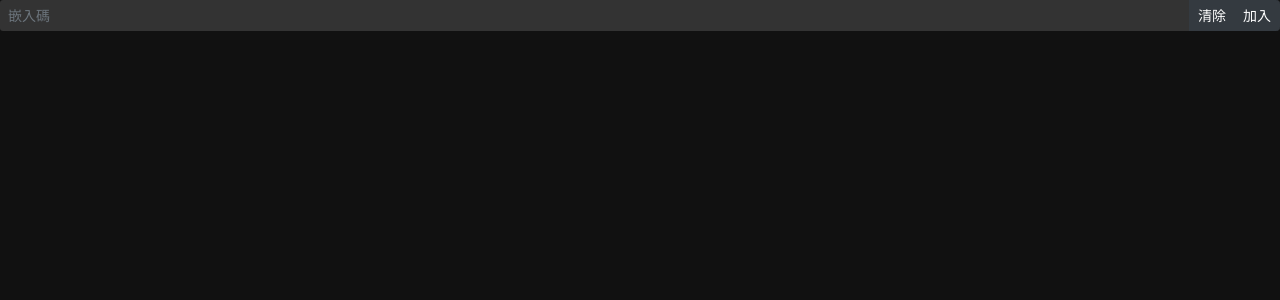
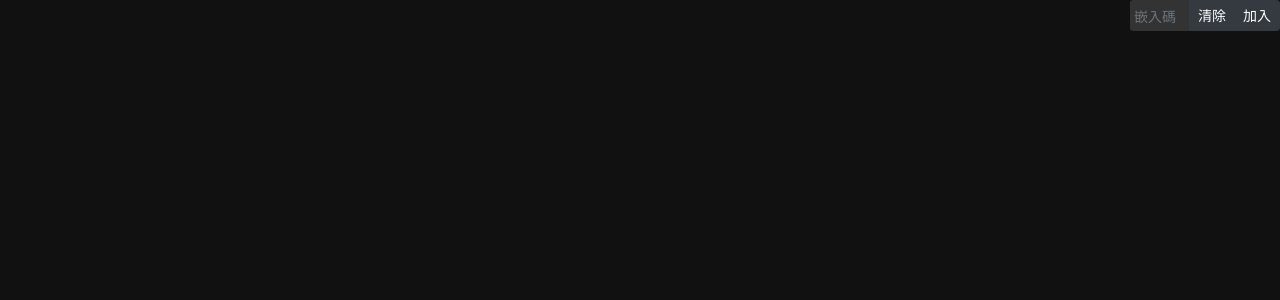
Before and after one commit to peefly/embed-stack, a React (Create React App) app: page / in a window 1280 px wide. Shown: the top 300 px of the page. Built offline with nearby package versions, Linux system fonts and the light colour scheme.

Commit message:
feat: reduce input size. add embed code retrieval help

```diff
--- a/public/index.html
+++ b/public/index.html
@@ -20,6 +20,7 @@
       Learn how to configure a non-root public URL by running `npm run build`.
     -->
     <title>EmbedStack</title>
+    <link href="https://fonts.googleapis.com/css?family=Noto+Sans+TC&display=swap" rel="stylesheet">
   </head>
   <body>
     <noscript>You need to enable JavaScript to run this app.</noscript>
--- a/src/App.js
+++ b/src/App.js
@@ -13,7 +13,6 @@ function App() {
       <div className="EmbedContainer">
         <EmbedContainer />
       </div>
-
     </div>
 
   );
--- a/src/App.scss
+++ b/src/App.scss
@@ -4,10 +4,9 @@ body {
     .InputContainer {
       display: block;
       position: absolute;
-      width: 100%;
       top: 0px;
-      left: 0px;
-      z-index: 10000;
+      right: 0px;
+      z-index: 1;
     }
     .EmbedContainer {
       display:block;
--- a/src/components/InputOperator.js
+++ b/src/components/InputOperator.js
@@ -1,5 +1,5 @@
 import uuidv1 from 'uuid/v1'
-import Counter from 'utility/counter'
+import Counter from 'utility/Counter'
 
 const isTwitch = (rawData) => {
   return rawData.includes("https://player.twitch.tv/?channel=")
--- a/src/components/InputPanel.js
+++ b/src/components/InputPanel.js
@@ -1,7 +1,8 @@
-import React from 'react'
-import { Button, InputGroup, Form } from 'react-bootstrap';
+import React, {useState} from 'react'
+import { Button, InputGroup, Form, OverlayTrigger, Modal, Tooltip } from 'react-bootstrap';
 import { getEmbedData } from './InputOperator'
 import { initialEmbedListDataState } from 'reducers/AppReducer'
+import './InputPanel.scss'
 
 export const InputPanel = (props) => {
   const { embedListData, addHandler, setEmbedInputRawHandler } = props
@@ -16,19 +17,72 @@ export const InputPanel = (props) => {
   const inputStyle = {
     backgroundColor: "#333",
     color: "#aaa",
-    border: "0px solid #fff"
+    border: "0px solid #fff",
+    width: 60,
+    flex: "none",
+    padding: "4px",
   }
 
+  const [showEmbedHelp, setShowEmbedHelp] = useState(false);
+
+  const EmbedHelpModal = (props) => {
+    return (
+      <Modal {...props} size="sm" aria-labelledby="contained-modal-title-vcenter" centered>
+        <Modal.Header closeButton>
+          <Modal.Title id="contained-modal-title-vcenter">
+            嵌入碼取得方式
+          </Modal.Title>
+        </Modal.Header>
+        <Modal.Body>
+          <p>
+            <strong style={{color: "#B200FF"}}>Twitch</strong><br />
+            <span>[實況右下角分享] → [嵌入式頻道]</span>
+          </p>
+          <p>
+            <strong>
+              <a href="https://www.facebook.com/help/1570724596499071" target="_blank"
+                rel="noopener noreferrer" style={{color: "#0023FF", textDecoration: "underline"}}>
+                Facebook
+              </a>
+            </strong><br />
+            <span>[實況右上角小鈴鐺旁三點] → [嵌入]</span>
+          </p>
+          <p>
+            <strong>
+              <a href="https://support.google.com/youtube/answer/171780" target="_blank"
+                rel="noopener noreferrer" style={{color: "#FF0000", textDecoration: "underline"}}>
+                Youtube
+              </a>
+            </strong><br />
+            <span>[實況/影片右下方分享] → [嵌入]</span>
+          </p>
+        </Modal.Body>
+      </Modal>
+    );
+  }
+
+  const embedHelp = (props) => {
+    const {outOfBoundaries, scheduleUpdate, show, arrowProps, ...rest} = props;
+    return (<Tooltip {...rest} onClick={()=>setShowEmbedHelp(true)} className="linkStyle">
+              取得方式
+            </Tooltip>)
+  };
+
   return (
-    <InputGroup className="mb-12">
-      <Form.Control
-        placeholder="嵌入碼" aria-label="嵌入碼" size="sm"  style={inputStyle}
-        value={embedListData.embedInputRaw} onChange={onInputChange} />
+    <InputGroup>
+      <OverlayTrigger trigger="focus" placement="bottom" overlay={embedHelp}>
+        <Form.Control
+          placeholder="嵌入碼" aria-label="嵌入碼" size="sm" style={inputStyle}
+          value={embedListData.embedInputRaw} onChange={onInputChange} />
+      </OverlayTrigger>
       <InputGroup.Append>
-      <Button variant="dark" size="sm" onClick={clearInput}>清除</Button>
-          <Button variant="dark" size="sm" onClick={onAddClick}>加入</Button>
-
+        <Button variant="dark" size="sm" onClick={clearInput}>清除</Button>
+        <Button variant="dark" size="sm" onClick={onAddClick}>加入</Button>
       </InputGroup.Append>
+      <EmbedHelpModal
+                show={showEmbedHelp}
+                onHide={() => setShowEmbedHelp(false)}
+              />
     </InputGroup>
   );
 }
--- /dev/null
+++ b/src/components/InputPanel.scss
@@ -0,0 +1,11 @@
+.linkStyle {
+  color: #CCC;
+  cursor: pointer;
+  font-family: 'Noto Sans TC', sans-serif;
+  &:hover {
+      color: #EEE;
+      text-decoration: underline;
+  }
+
+
+}
--- a/src/index.scss
+++ b/src/index.scss
@@ -1,4 +1,5 @@
 body {
   margin: 0;
   background-color: #111;
+  font-family: 'Noto Sans TC', sans-serif;
 }
--- a/src/reducers/AppReducer.js
+++ b/src/reducers/AppReducer.js
@@ -1,6 +1,6 @@
 import { ADD_EMBED, REMOVE_EMBED, TOP_EMBED, SET_EMBED_HTML, SET_EMBED_INPUT_RAW, REPLACE_EMBED, SET_EMBED_LAYOUT } from 'actions/app'
 import { combineReducers } from 'redux'
-import Counter from 'utility/counter'
+import Counter from 'utility/Counter'
 import { getEmbedData } from 'components/InputOperator'
 
 const defaultEmbedInputRaw = '';
```
